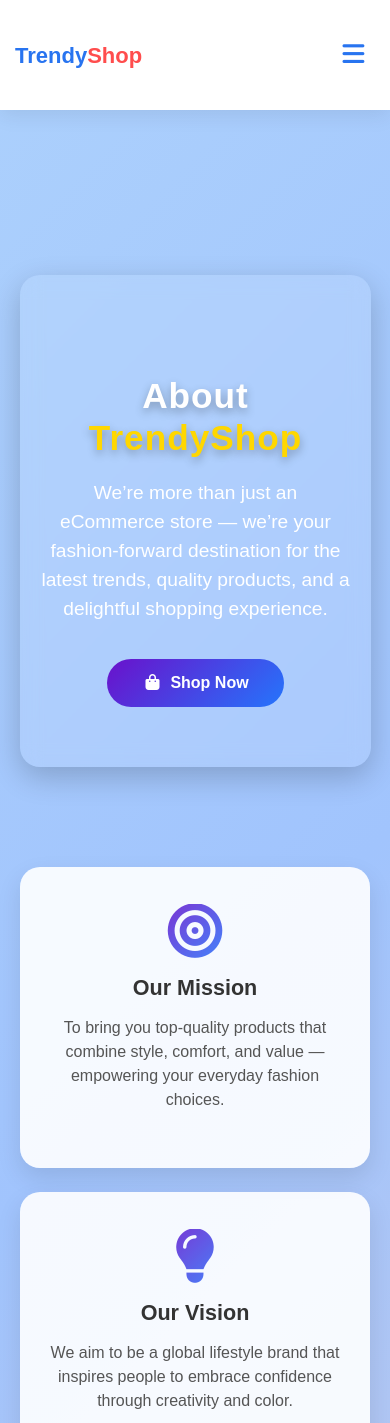
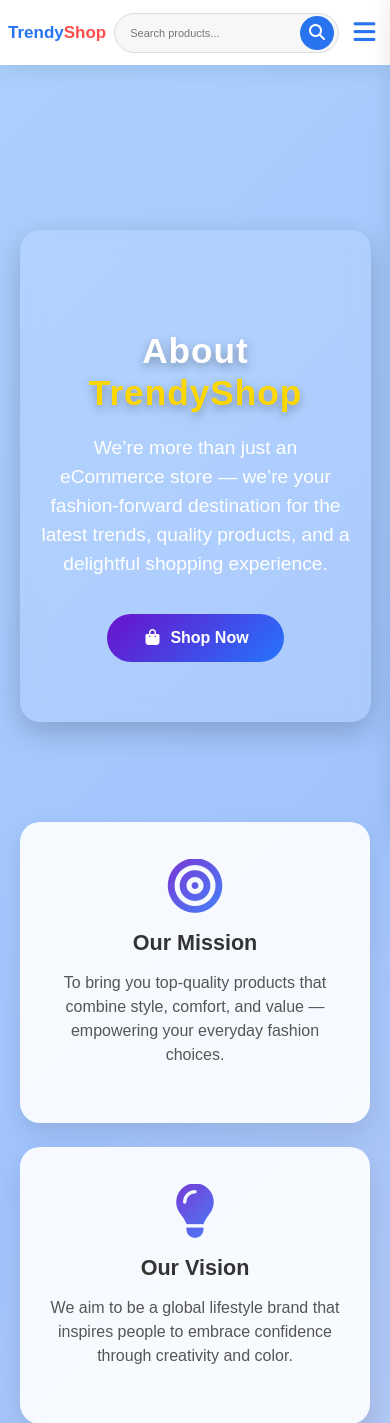
Before and after one commit to arunachalam72/django-render-project-deploy, a Django app: page /about/ in a window 390 px wide. Shown: the top 1423 px of the page. Run offline with Django 5.2, Linux system fonts and the light colour scheme; some libraries are stand-ins or nearby versions.

Commit message:
add search bar for navbar and home

```diff
--- a/static/css/navbar.css
+++ b/static/css/navbar.css
@@ -195,13 +207,13 @@ body{
 
     border-radius:12px;
 
-    overflow:hidden;
-
     max-height:350px;
 
     overflow-y:auto;
 
     box-shadow:0 10px 30px rgba(0,0,0,.15);
+
+    z-index:99999;
 
 }
 
@@ -405,7 +440,9 @@ body{
 
 .brand-logo{
 
-    font-size:24px;
+
+    font-size:23px;
+
 
 }
 
@@ -438,37 +478,37 @@ body{
 
 .shop-navbar{
 
+
     height:65px;
+
 
 }
 
 
 
+
 .nav-container{
+
 
     height:65px;
 
-    padding:0 15px;
+    padding:0 12px;
 
-    justify-content:space-between;
+    gap:8px;
+
 
 }
 
 
 
-.mobile-toggle{
-
-    display:block;
-
-    order:3;
-
-}
-
-
 
 .brand-logo{
 
-    order:1;
+
+    font-size:20px;
+
+    flex-shrink:0;
+
 
 }
 
@@ -478,23 +518,85 @@ body{
 
 .search-wrapper{
 
-    order:2;
+
+    flex:1;
+
+    max-width:none;
+
 
 }
 
 
 
+
+
+.search-wrapper input{
+
+
+    height:40px;
+
+    font-size:13px;
+
+    padding-left:15px;
+
+
+}
+
+
+
+
+
+.search-btn{
+
+
+    width:34px;
+
+    height:34px;
+
+    top:3px;
+
+
+}
+
+
+
+
+
+
+
+.mobile-toggle{
+
+
+    display:flex;
+
+    justify-content:center;
+
+    align-items:center;
+
+    width:40px;
+
+    height:40px;
+
+    flex-shrink:0;
+
+
+}
+
+
+
+
+
+
 .nav-menu{
+
 
     position:fixed;
 
     top:0;
 
-    right:-100%;
+    right:-320px;
 
-    width:85%;
-
-    max-width:320px;
+    width:300px;
 
     height:100vh;
 
@@ -564,69 +682,73 @@ body{
 
 
 
+
+
+
+
 /* ================================
    SMALL MOBILE
 ================================ */
 
 
-@media(max-width:600px){
+@media(max-width:480px){
 
 
 
-body{
+.nav-container{
 
-    padding-top:115px;
+
+    padding:0 8px;
+
 
 }
 
 
 
-.shop-navbar{
 
-    height:110px;
+.brand-logo{
+
+
+    font-size:17px;
+
 
 }
 
 
 
-.nav-container{
 
-    height:110px;
 
-    flex-wrap:wrap;
+.search-wrapper input{
 
-    padding:10px 15px;
+
+    font-size:12px;
+
 
 }
 
 
 
-.brand-logo{
 
-    font-size:22px;
+
+.search-wrapper input::placeholder{
+
+
+    font-size:11px;
+
 
 }
 
 
 
-/* Only home page search */
 
-.search-wrapper{
 
-    width:100%;
+.mobile-toggle{
 
-    flex-basis:100%;
+
+    width:35px;
+
 
 }
 
 
-
-.search-wrapper input{
-
-    height:42px;
-
 }
-
-
-
-}
--- a/static/js/navbar.js
+++ b/static/js/navbar.js
@@ -19,6 +19,9 @@ document.getElementById("navMenu");
 
 
 
+
+// OPEN MENU
+
 if(mobileToggle && navMenu){
 
 
@@ -37,6 +40,9 @@ if(mobileToggle && navMenu){
 
 
 
+
+
+// CLOSE MENU
 
 if(mobileClose && navMenu){
 
@@ -59,9 +65,7 @@ if(mobileClose && navMenu){
 
 
 
-// =================================
 // CLOSE MENU AFTER CLICK
-// =================================
 
 
 document
@@ -95,9 +99,7 @@ link.addEventListener("click",()=>{
 
 
 
-// =================================
 // CLOSE MENU OUTSIDE CLICK
-// =================================
 
 
 document.addEventListener("click",(event)=>{
@@ -108,18 +110,18 @@ return;
 
 
 
-const insideMenu =
+const clickedMenu =
 navMenu.contains(event.target);
 
 
 
-const insideToggle =
+const clickedButton =
 mobileToggle.contains(event.target);
 
 
 
 
-if(!insideMenu && !insideToggle){
+if(!clickedMenu && !clickedButton){
 
 
     navMenu.classList.remove("active");
@@ -138,14 +140,16 @@ if(!insideMenu && !insideToggle){
 
 
 
+
+
 // =================================
-// PRODUCT SEARCH
-// RUNS ONLY ON HOME PAGE
+// SEARCH SUGGESTIONS
 // =================================
 
 
 const searchInput =
 document.getElementById("searchInput");
+
 
 
 const suggestionsBox =
@@ -168,6 +172,7 @@ function(){
 
 let query =
 this.value.trim();
+
 
 
 
@@ -205,10 +210,12 @@ suggestionsBox.innerHTML="";
 
 
 
+
+
 if(data.length === 0){
 
 
-suggestionsBox.innerHTML = `
+suggestionsBox.innerHTML=`
 
 <div class="p-3 text-center">
 
@@ -223,6 +230,7 @@ return;
 
 
 }
+
 
 
 
@@ -260,6 +268,7 @@ new RegExp(
 
 
 
+
 suggestionsBox.innerHTML += `
 
 
@@ -269,14 +278,16 @@ class="suggestion-item">
 
 
 <img src="${product.image}"
+
 width="45"
+
 height="45"
+
 style="
 object-fit:cover;
 border-radius:8px;
 margin-right:12px;
 ">
-
 
 
 <div>
@@ -300,7 +311,6 @@ font-weight:600;
 </small>
 
 
-
 </div>
 
 
@@ -314,6 +324,7 @@ font-weight:600;
 
 
 });
+
 
 
 
@@ -348,6 +359,7 @@ error
 
 
 
+
 // =================================
 // CLOSE SEARCH DROPDOWN
 // =================================
@@ -355,7 +367,7 @@ error
 
 document.addEventListener(
 "click",
-function(e){
+function(event){
 
 
 
@@ -367,10 +379,11 @@ return;
 
 
 
+
 if(
-!searchInput.contains(e.target)
+!searchInput.contains(event.target)
 &&
-!suggestionsBox.contains(e.target)
+!suggestionsBox.contains(event.target)
 
 ){
 
@@ -391,6 +404,8 @@ suggestionsBox.innerHTML="";
 
 
 
+
+
 // =================================
 // ENTER SEARCH
 // =================================
@@ -402,16 +417,17 @@ if(searchInput){
 
 searchInput.addEventListener(
 "keypress",
-function(e){
+function(event){
 
 
 
-if(e.key === "Enter"){
+if(event.key === "Enter"){
 
 
 
 let value =
 searchInput.value.trim();
+
 
 
 
@@ -443,6 +459,7 @@ window.location.href =
 
 
 
+
 // =================================
 // NAVBAR SHADOW
 // =================================
@@ -450,6 +467,8 @@ window.location.href =
 
 const navbar =
 document.querySelector(".shop-navbar");
+
+
 
 
 
@@ -466,8 +485,10 @@ window.addEventListener(
 if(window.scrollY > 30){
 
 
+
 navbar.style.boxShadow =
 "0 8px 25px rgba(0,0,0,.15)";
+
 
 
 }
--- a/templates/EcommerceApp/Navbar.html
+++ b/templates/EcommerceApp/Navbar.html
@@ -8,6 +8,7 @@
 
 
 <div class="nav-container">
+
 
 
 <!-- LOGO -->
@@ -22,10 +23,7 @@ Trendy<span>Shop</span>
 
 
 
-<!-- SEARCH ONLY ON HOME PAGE -->
-
-{% if request.resolver_match.url_name == 'home' %}
-
+<!-- SEARCH ALWAYS VISIBLE -->
 
 <div class="search-wrapper">
 
@@ -47,18 +45,13 @@ autocomplete="off"
 
 
 
-
 <div id="suggestionsBox"
 class="suggestions-box">
 
 </div>
 
 
-
 </div>
-
-
-{% endif %}
 
 
 
@@ -66,12 +59,15 @@ class="suggestions-box">
 
 
 
-<!-- MOBILE MENU BUTTON -->
+
+<!-- MOBILE TOGGLE -->
 
 <button class="mobile-toggle"
 id="mobileToggle">
 
+
 <i class="fa-solid fa-bars"></i>
+
 
 </button>
 
@@ -82,19 +78,24 @@ id="mobileToggle">
 
 
 
-<!-- NAV MENU -->
+<!-- NAVIGATION MENU -->
 
 
 <div class="nav-menu"
 id="navMenu">
 
 
+
 <button class="mobile-close"
 id="mobileClose">
 
+
 <i class="fa-solid fa-xmark"></i>
 
+
 </button>
+
+
 
 
 
@@ -113,10 +114,6 @@ Home
 
 </a>
 
-
-
-
-
 <a href="{% url 'catagory' %}"
 class="nav-item">
 
@@ -130,10 +127,31 @@ Categories
 
 </a>
 
+<a href="{% url 'about' %}"
+class="nav-item">
 
 
+<i class="fa-solid fa-layer-group"></i>
+
+<span>
+About us
+</span>
 
 
+</a>
+
+<a href="{% url 'service' %}"
+class="nav-item">
+
+
+<i class="fa-solid fa-layer-group"></i>
+
+<span>
+Services
+</span>
+
+
+</a>
 
 
 {% if request.user.is_authenticated %}
@@ -141,7 +159,9 @@ Categories
 
 
 
-<!-- PROFILE ONLY WHEN LOGIN -->
+
+
+<!-- USER PROFILE -->
 
 
 <a href="{% url 'update' request.user.id %}"
@@ -162,6 +182,7 @@ class="profile-link">
 
 
 {% endif %}
+
 
 
 
@@ -200,6 +221,8 @@ Wishlist
 
 
 
+
+
 <a href="{% url 'cart' %}"
 class="nav-item">
 
@@ -212,6 +235,8 @@ Cart
 
 
 </a>
+
+
 
 
 
@@ -237,12 +262,17 @@ Orders
 
 
 
+
 <a href="{% url 'logout' %}"
 class="login-btn">
 
+
 Logout
 
+
 </a>
+
+
 
 
 
@@ -255,12 +285,16 @@ Logout
 
 
 
+
 <a href="{% url 'login' %}"
 class="login-btn">
 
+
 Login
 
+
 </a>
+
 
 
 
@@ -270,7 +304,9 @@ Login
 <a href="{% url 'register' %}"
 class="nav-item">
 
+
 Register
+
 
 </a>
 
@@ -280,6 +316,8 @@ Register
 
 
 {% endif %}
+
+
 
 
 
@@ -299,8 +337,6 @@ Register
 
 
 
-{% if request.resolver_match.url_name == 'home' %}
-
 <script>
 
 const productDetailUrl =
@@ -309,7 +345,5 @@ const productDetailUrl =
 </script>
 
 
+
 <script src="{% static 'js/navbar.js' %}"></script>
-
-
-{% endif %}
```
Also changed, not shown: other parts of static/css/navbar.css (+101 -47 lines). Lines whose indentation alone changed are shown as unchanged.
